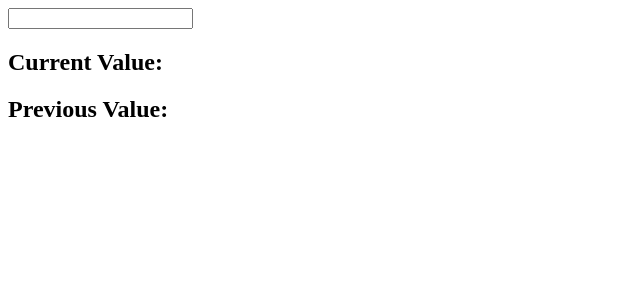
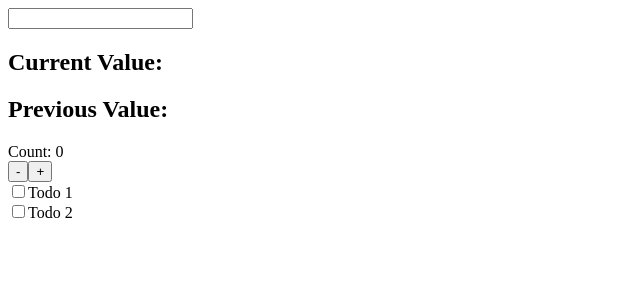
Before and after one commit to Saad18/react, a React (Create React App) app in the folder userefs/: page / in a window 1280 px wide. Shown: the top 300 px of the page, without its empty margins (0-640 px from the left). Built offline with nearby package versions, Linux system fonts and the light colour scheme.

Commit message:
reducer example

```diff
--- a/userefs/src/index.js
+++ b/userefs/src/index.js
@@ -1,12 +1,16 @@
 import React from 'react';
 import ReactDOM from 'react-dom/client';
 import App from './App';
+import Counter from './reducer/usereducer';
+import Todos from './reducer/usereducer2';
 import reportWebVitals from './reportWebVitals';
 
 const root = ReactDOM.createRoot(document.getElementById('root'));
 root.render(
   <React.StrictMode>
     <App />
+    <Counter />
+    <Todos />
   </React.StrictMode>
 );
 
--- /dev/null
+++ b/userefs/src/reducer/usereducer.js
@@ -0,0 +1,26 @@
+import { useReducer } from 'react';
+
+function reducer(state, action) {
+    switch (action.type) {
+        case 'increment':
+            return { count: state.count + 1 };
+        case 'decrement':
+            return { count: state.count - 1 };
+        default:
+            throw new Error();
+    }
+}
+
+function Counter() {
+    const [state, dispatch] = useReducer(reducer, { count: 0 });
+
+    return (
+        <>
+            <div>Count: {state.count}</div>
+            <button onClick={() => dispatch({ type: 'decrement' })}>-</button>
+            <button onClick={() => dispatch({ type: 'increment' })}>+</button>
+        </>
+    );
+}
+
+export default Counter;
--- /dev/null
+++ b/userefs/src/reducer/usereducer2.js
@@ -0,0 +1,57 @@
+import { useReducer } from "react";
+
+
+const initialTodos = [
+    {
+        id: 1,
+        title: "Todo 1",
+        complete: false,
+    },
+    {
+        id: 2,
+        title: "Todo 2",
+        complete: false,
+    },
+];
+
+const reducer = (state, action) => {
+    switch (action.type) {
+        case "COMPLETE":
+            return state.map((todo) => {
+                if (todo.id === action.id) {
+                    return { ...todo, complete: !todo.complete };
+                } else {
+                    return todo;
+                }
+            });
+        default:
+            return state;
+    }
+};
+
+function Todos() {
+    const [todos, dispatch] = useReducer(reducer, initialTodos);
+
+    const handleComplete = (todo) => {
+        dispatch({ type: "COMPLETE", id: todo.id });
+    };
+
+    return (
+        <>
+            {todos.map((todo) => (
+                <div key={todo.id}>
+                    <label>
+                        <input
+                            type="checkbox"
+                            checked={todo.complete}
+                            onChange={() => handleComplete(todo)}
+                        />
+                        {todo.title}
+                    </label>
+                </div>
+            ))}
+        </>
+    );
+}
+
+export default Todos;
```
